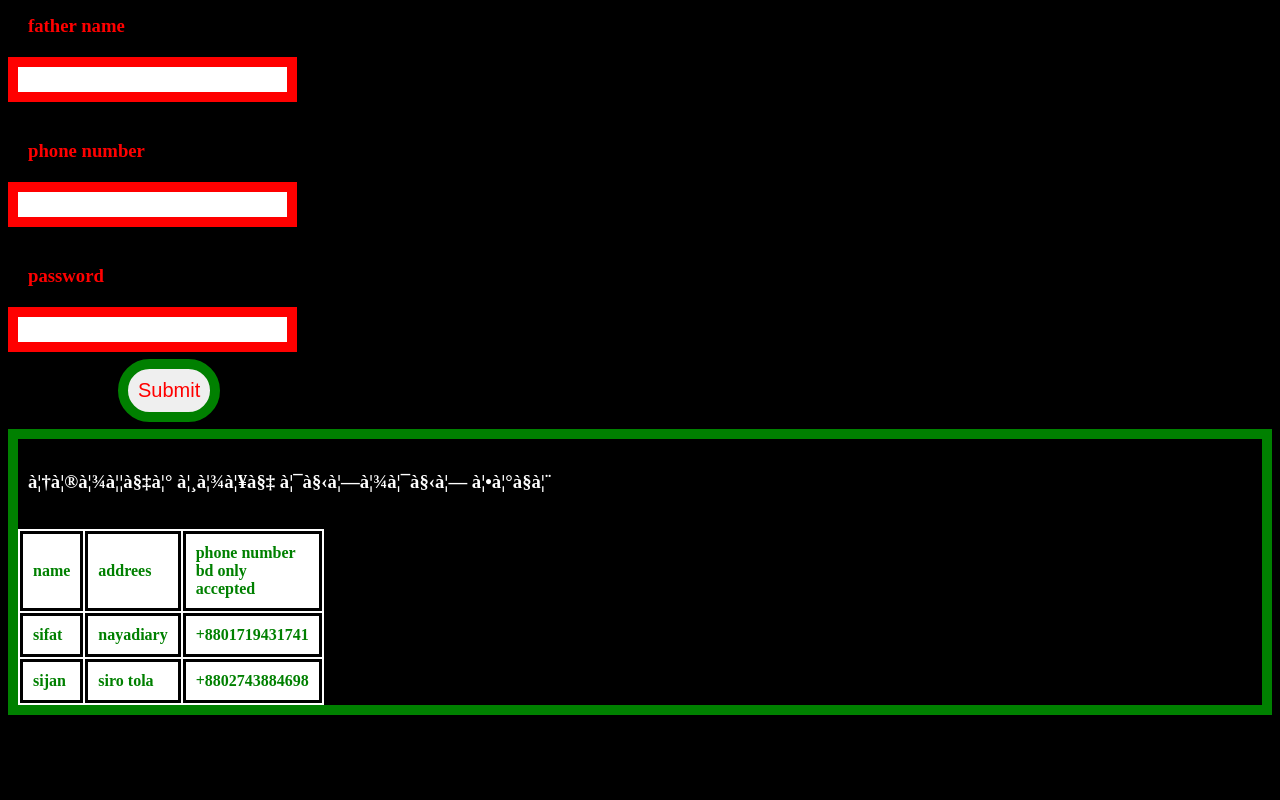
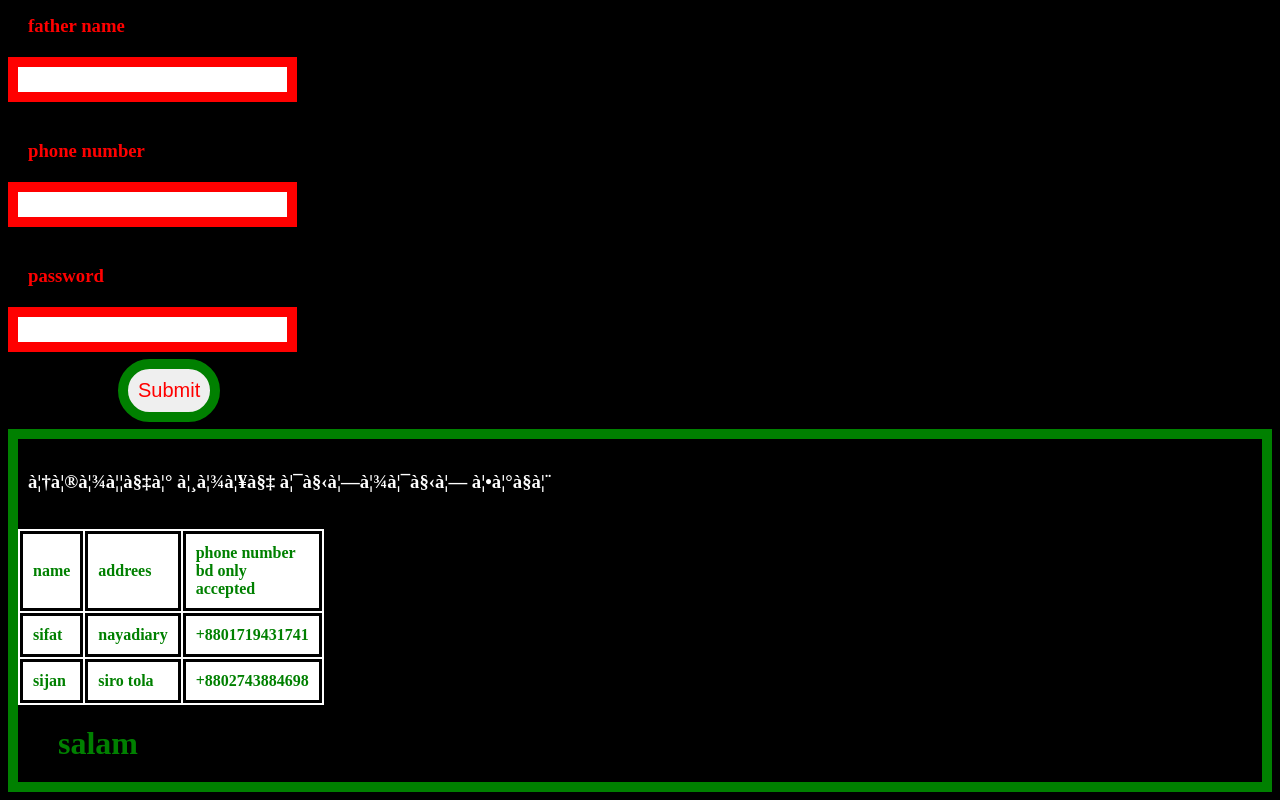
Before and after one commit to thedailymuslim/news, a plain HTML site: page index.html in a window 1280 px wide. Shown: the part 1789-2589 px from the top of the page. Before the commit the page ends 2512 px from the top, so only its background shows below. Drawn offline with Linux system fonts and the light colour scheme.

Commit message:
commit -m"add"

```diff
--- a/index.html
+++ b/index.html
@@ -132,6 +132,8 @@
   								</tr>
 
   						</table>
+  						<h1>salam</h1
+  						>
 
 
   				</div>
```
